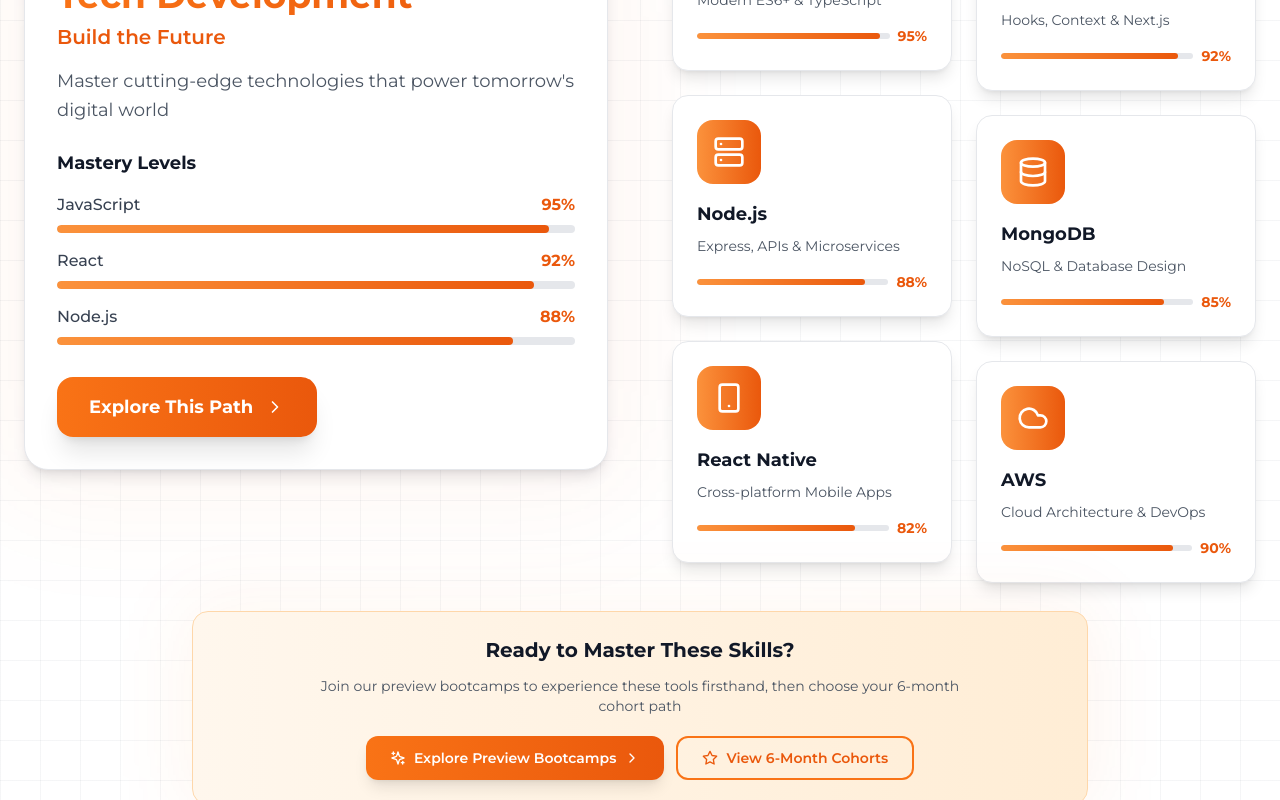
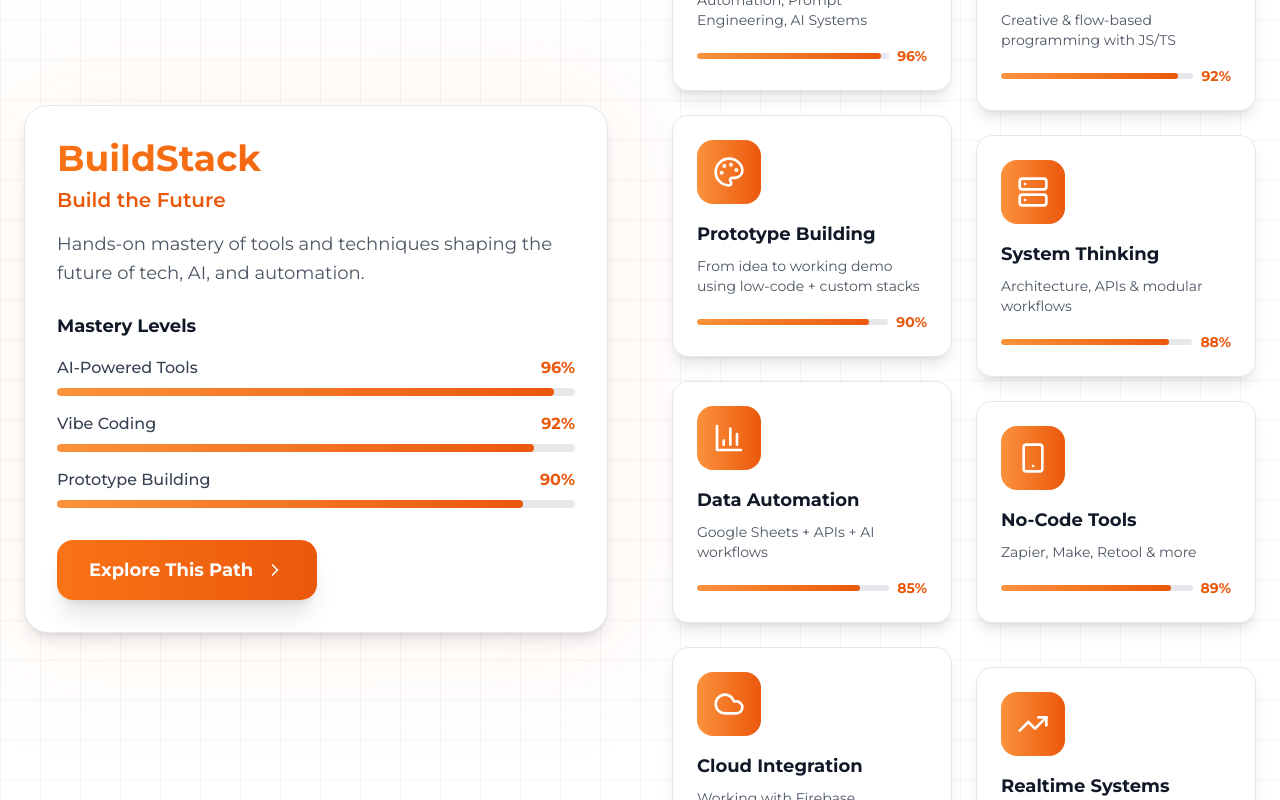
Before and after one commit to shrixtacy/Apiman, a React (Vite) app: page / in a window 1280 px wide. Shown: the part 1420-2220 px from the top of the page. Built offline with nearby package versions, Linux system fonts and the light colour scheme.

Commit message:
Remove unused Database import from TechStack component

```diff
--- a/src/components/TechStack.tsx
+++ b/src/components/TechStack.tsx
@@ -1,6 +1,6 @@
 import { useState } from 'react';
 import {
-  Code, Database, Globe, Smartphone, Cloud, Server,
+  Code, /* Database, */ Globe, Smartphone, Cloud, Server,
   Palette, Figma, Megaphone, BarChart3, Zap, TrendingUp,
   ChevronRight, Star, Sparkles
 } from 'lucide-react';
@@ -13,42 +13,48 @@ const TechStack = () => {
 
   const pathCategories = [
     {
-      title: "Tech Development",
+      title: "BuildStack",
       subtitle: "Build the Future",
-      description: "Master cutting-edge technologies that power tomorrow's digital world",
+      description: "Hands-on mastery of tools and techniques shaping the future of tech, AI, and automation.",
       technologies: [
-        { icon: Code, name: 'JavaScript', level: 95, description: 'Modern ES6+ & TypeScript' },
-        { icon: Globe, name: 'React', level: 92, description: 'Hooks, Context & Next.js' },
-        { icon: Server, name: 'Node.js', level: 88, description: 'Express, APIs & Microservices' },
-        { icon: Database, name: 'MongoDB', level: 85, description: 'NoSQL & Database Design' },
-        { icon: Smartphone, name: 'React Native', level: 82, description: 'Cross-platform Mobile Apps' },
-        { icon: Cloud, name: 'AWS', level: 90, description: 'Cloud Architecture & DevOps' }
+        { icon: Zap, name: 'AI-Powered Tools', level: 96, description: 'Automation, Prompt Engineering, AI Systems' },
+        { icon: Code, name: 'Vibe Coding', level: 92, description: 'Creative & flow-based programming with JS/TS' },
+        { icon: Palette, name: 'Prototype Building', level: 90, description: 'From idea to working demo using low-code + custom stacks' },
+        { icon: Server, name: 'System Thinking', level: 88, description: 'Architecture, APIs & modular workflows' },
+        { icon: BarChart3, name: 'Data Automation', level: 85, description: 'Google Sheets + APIs + AI workflows' },
+        { icon: Smartphone, name: 'No-Code Tools', level: 89, description: 'Zapier, Make, Retool & more' },
+        { icon: Cloud, name: 'Cloud Integration', level: 87, description: 'Working with Firebase, Supabase, Vercel' },
+        { icon: TrendingUp, name: 'Realtime Systems', level: 90, description: 'Live collaboration tools & WebSockets' }
       ]
     },
     {
       title: "Design & Marketing",
-      subtitle: "Create & Convert",
-      description: "Design stunning experiences and drive growth through strategic marketing",
+      subtitle: "Create Impact. Drive Attention.",
+      description: "Master the creative and strategic tools behind the world’s most viral brands and campaigns.",
       technologies: [
-        { icon: Palette, name: 'Figma', level: 94, description: 'UI/UX Design & Prototyping' },
-        { icon: Figma, name: 'Adobe XD', level: 88, description: 'Design Systems & Workflows' },
-        { icon: Megaphone, name: 'Digital Marketing', level: 91, description: 'SEO, SEM & Social Media' },
-        { icon: BarChart3, name: 'Analytics', level: 87, description: 'Data-Driven Insights' },
-        { icon: Globe, name: 'Brand Strategy', level: 85, description: 'Brand Identity & Positioning' },
-        { icon: TrendingUp, name: 'Performance Marketing', level: 89, description: 'Conversion Optimization' }
+        { icon: Palette, name: 'Content Creation', level: 95, description: 'Copywriting, Video Editing & Trend Design' },
+        { icon: Figma, name: 'UI/UX Design', level: 92, description: 'Figma, Prototyping, Human-Centered Design' },
+        { icon: Megaphone, name: 'Social Media Strategy', level: 90, description: 'Instagram, LinkedIn & Viral Content Systems' },
+        { icon: BarChart3, name: 'Multimedia Campaigns', level: 88, description: 'Motion Graphics, Storytelling, Animation' },
+        { icon: TrendingUp, name: 'Performance Ads', level: 86, description: 'Meta Ads, Google Ads, UGC Funnels' },
+        { icon: Globe, name: 'Brand Identity', level: 89, description: 'Color Psychology, Typography, Brand Systems' },
+        { icon: Cloud, name: 'Design Ops', level: 85, description: 'Streamlined Collaboration, Versioning, Delivery' },
+        { icon: Sparkles, name: 'Growth Design', level: 90, description: 'Designs that Convert, Delight & Scale' }
       ]
     },
     {
       title: "Startups & Ventures",
       subtitle: "Launch & Scale",
-      description: "Transform ideas into successful businesses with proven methodologies",
+      description: "Build ventures from 0 to 1 with frameworks, systems, and decision-making used by real-world founders.",
       technologies: [
-        { icon: Zap, name: 'Business Models', level: 93, description: 'Canvas & Strategy Design' },
-        { icon: TrendingUp, name: 'Growth Hacking', level: 90, description: 'Viral Growth & Metrics' },
-        { icon: BarChart3, name: 'Market Analysis', level: 86, description: 'Research & Validation' },
-        { icon: Megaphone, name: 'Pitch Decks', level: 88, description: 'Investor Presentations' },
-        { icon: Database, name: 'MVP Development', level: 84, description: 'Lean Product Development' },
-        { icon: Cloud, name: 'Lean Execution', level: 91, description: 'Agile & Iterative Process' }
+        { icon: Zap, name: 'Business Models', level: 93, description: 'Distribution, Revenue & Sales Channels' },
+        { icon: TrendingUp, name: 'Operations & Strategy', level: 90, description: 'Risk Mitigation, Scaling Ops, Hiring' },
+        { icon: BarChart3, name: 'Finance & Legality', level: 86, description: 'Equity, Registrations, Agreements' },
+        { icon: Megaphone, name: 'Pitch Decks', level: 88, description: 'Investor Stories, Vision Framing, Deck Design' },
+        { icon: Globe, name: 'B2B Sales', level: 84, description: 'Client Outreach, SaaS Funnels, Cold Email' },
+        { icon: Cloud, name: 'D2C Sales', level: 87, description: 'Landing Pages, Retention & Conversion Tactics' },
+        { icon: Sparkles, name: 'Founder Ops', level: 89, description: 'Time Management, Vision Clarity, Delegation' },
+        { icon: BarChart3, name: 'Product-Market Fit', level: 90, description: 'Customer Discovery, Iteration, Validation' }
       ]
     }
   ];
```
